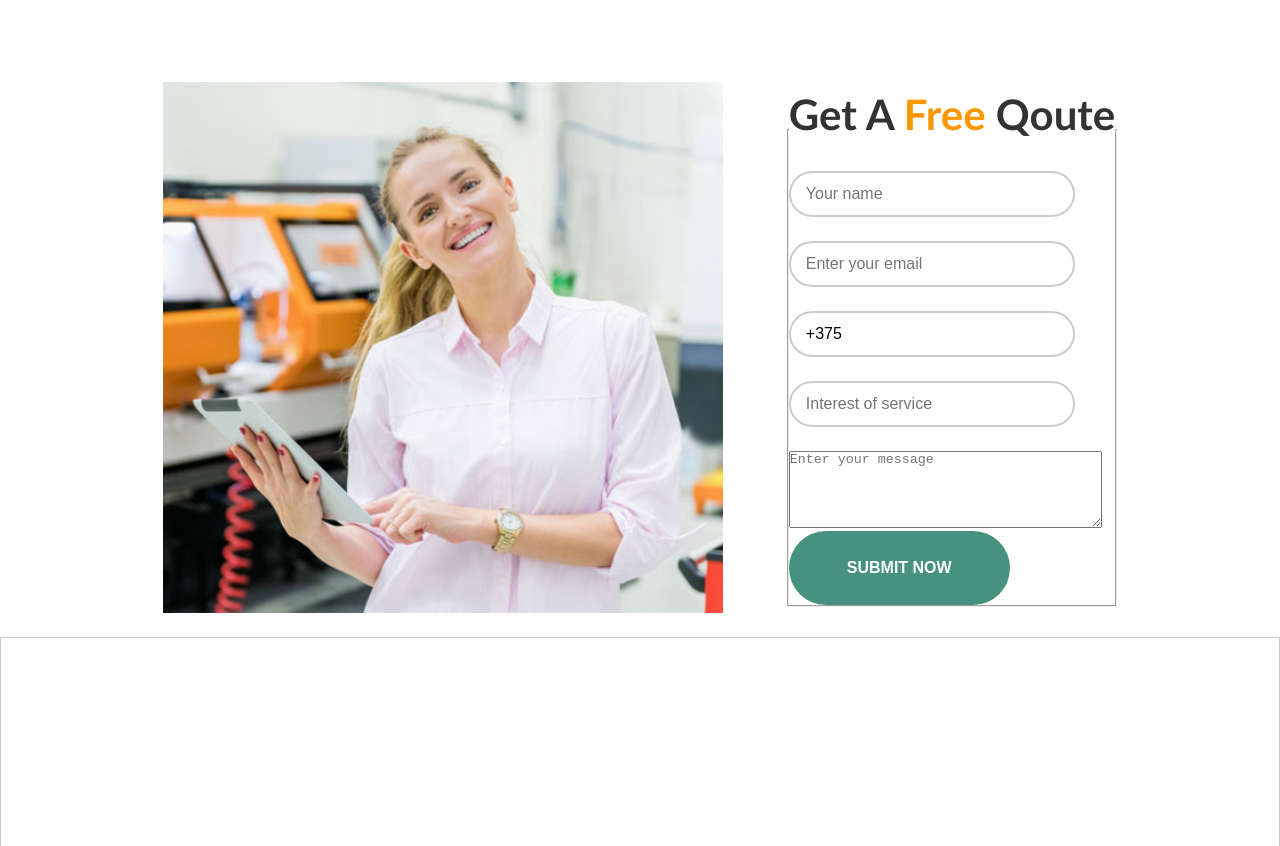
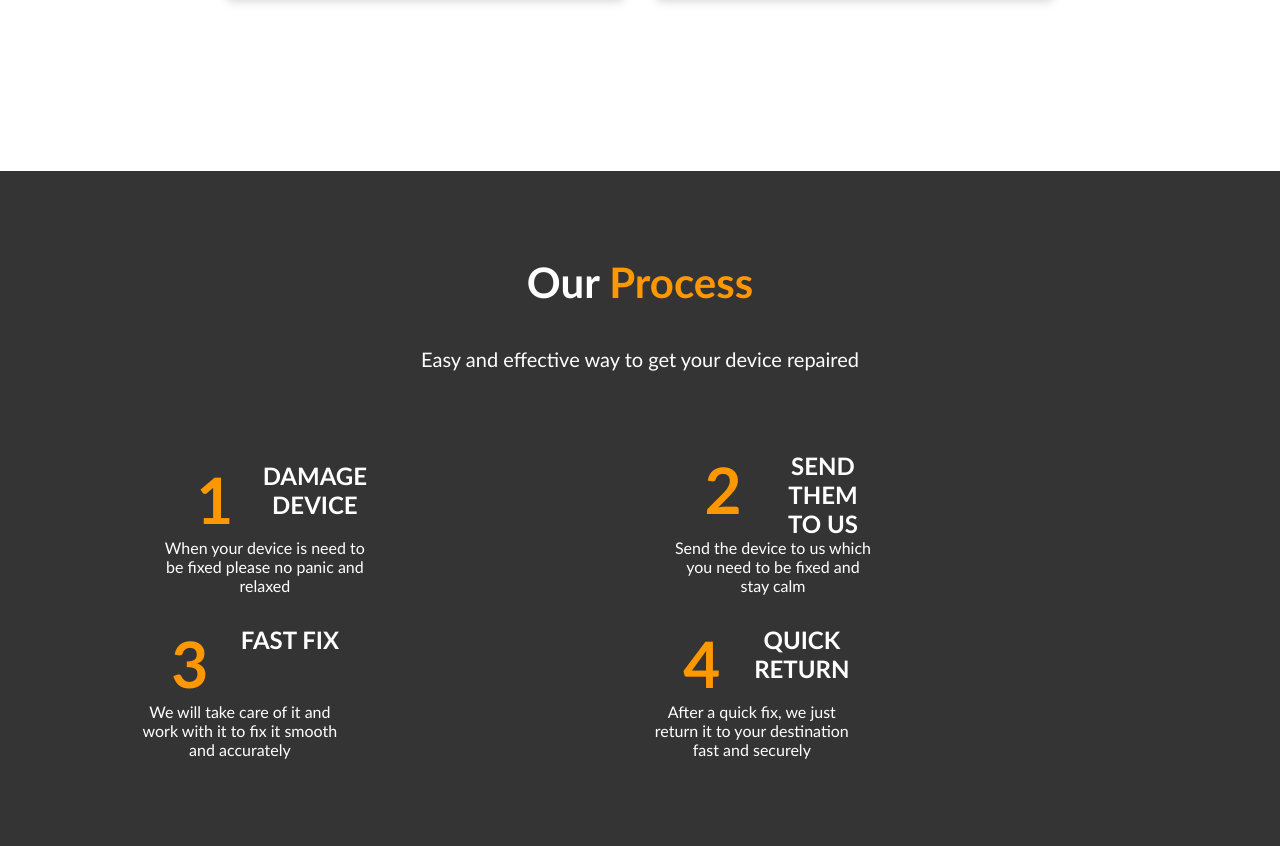
Before and after one commit to Trymid/Own-design, a plain HTML site: page index.html in a window 1280 px wide. Shown: the part 1954-2800 px from the top of the page. Drawn offline with Linux system fonts and the light colour scheme.

Commit message:
A few moments till final

```diff
--- a/index.html
+++ b/index.html
@@ -159,6 +159,53 @@
         </section>
 
 
+
+        <section class="main__processing processing">
+
+          <h2 class="processing__title title text-style-42px font-color-white">Our <span class="key-word">Process</span></h2>
+
+          <p class="processing__text text text-style-20px font-color-white">Easy and effective way to get your device repaired</p>
+
+          <div class="process-cards ">
+            <div class="process-card damage">
+              <p class="process-card__number text-style-64px font-color-orange">1</p>
+
+              <h3 class="process-card__title text-style-24px font-color-white">DAMAGE DEVICE</h3>
+
+              <p class="process-card__text text-style-16px font-color-white">When your device is need to be fixed please no panic and relaxed</p>
+            </div>
+
+
+            <div class="process-card send">
+              <p class="process-card__number text-style-64px font-color-orange">2</p>
+
+              <h3 class="process-card__title text-style-24px font-color-white">SEND THEM TO US</h3>
+
+              <p class="process-card__text text-style-16px font-color-white">Send the device to us which you need to be fixed and stay calm</p>
+            </div>
+
+
+            <div class="process-card fix">
+              <p class="process-card__number text-style-64px font-color-orange">3</p>
+
+              <h3 class="process-card__title text-style-24px font-color-white">FAST FIX</h3>
+
+              <p class="process-card__text text-style-16px font-color-white">We will take care of it and work with it to fix it smooth and accurately</p>
+            </div>
+
+
+            <div class="process-card return">
+              <p class="process-card__number text-style-64px font-color-orange">4</p>
+
+              <h3 class="process-card__title text-style-24px font-color-white">QUICK RETURN</h3>
+
+              <p class="process-card__text text-style-16px font-color-white">After a quick fix, we just return it to your destination fast and securely</p>
+            </div>
+          </div>
+
+        </section>
+
+
         <div class="main-form-container">
 
         <form class="main__form contact-us-form form" autocomplete="on">
@@ -182,7 +229,7 @@
              </p>
 
             <p>
-              <textarea name="message" class="" id="messageArea" rows="5" cols="37" placeholder="Enter your message"></textarea>
+              <textarea name="message" class="message-area" id="messageArea" placeholder="Enter your message"></textarea>
             </p>
 
             <button class="btn__submit btn_style_general" type="submit">SUBMIT NOW</button>
@@ -263,10 +310,12 @@
 
               <p>
                 <label class="label-newsletter title text-style-16px font-color-white" for="emailFieldNewsletter">Signup for regular newsletter  and stay up to date with our latest news</label>
-                <input type="email" class="email" name="email-address" id="emailFieldNewsletter" placeholder="Your email address"/>
+                <input type="email" class="email-newletter" name="email-address" id="emailFieldNewsletter" placeholder="Your email address"/>
               </p>
 
-              <button class="btn_style_small_half_square" type="submit"></button>
+
+
+              <button class="btn-newsletter btn_style_small_half_square" type="submit"></button>
             </fieldset>
           </form>
         </div>
--- a/styles/styles.css
+++ b/styles/styles.css
@@ -23,7 +23,8 @@ body {
 
 .header__container {
   max-width: 1920px;
-  font-size: 1.25rem; /* 20px */
+  font-size: 1.25rem;
+  /* 20px */
 }
 
 .header__top-line {
@@ -49,6 +50,7 @@ body {
 .icon__logo-style {
   width: 4rem;
   height: 4rem;
+  margin: 1rem;
 }
 
 .icon__top-line-right-header-style {
@@ -80,7 +82,7 @@ body {
 
 
 .header__bottom-line {
-  background-color:rgb(221, 255, 242);
+  background-color: rgb(221, 255, 242);
   padding: 1.875% 6.25% 1.875% 6.25%;
 }
 
@@ -118,7 +120,7 @@ body {
   background-image: url("../visual-content/icons/location.png");
 }
 
-.icon__bottom-line-header-style_schedule{
+.icon__bottom-line-header-style_schedule {
   background-image: url("../visual-content/icons/schedule.png");
 }
 
@@ -151,8 +153,6 @@ body {
   text-decoration: none;
 }
 
-
-
 .form__legend {
   padding-bottom: 2rem;
 }
@@ -164,23 +164,50 @@ body {
   flex-wrap: wrap;
   justify-content: center;
   align-items: center;
-  column-gap: 4em;
+  column-gap: 2em;
   row-gap: 2em;
+  background-image: url("../visual-content/background-images/pc-repair.jpg");
+  background-repeat: no-repeat;
+  background-attachment: fixed;
+  background-blend-mode: multiply;
+  background-color: rgba(28, 0, 44, 0.637);
 }
 
-input[type="text"], input[type="email"], input[type="tel"] {
+
+.contact-us-form {
+  background-color: rgba(172, 151, 211, 0.527);
+  padding: 2%;
+  border-radius: 5%;
+}
+
+input[type="text"],
+input[type="email"],
+input[type="tel"] {
   border: 2px solid #ccc;
   border-radius: 50px;
   font-size: 1rem;
-  background-color: white;
   padding: 12px 60px 12px 15px;
-  margin-bottom: 24px;
+  margin-bottom: 1rem;
 }
 
 .quote-image {
   width: 50%;
   height: auto;
   order: -1;
+  background-color: rgba(172, 151, 211, 0.527);
+  padding: 3% 2%;
+  border-radius: 30%;
+}
+
+.message-area {
+  resize: none;
+  border: 2px solid #ccc;
+  border-radius: 30px;
+  width: 17rem;
+  height: 6rem;
+  padding: 12px 0 12px 15px;
+  font-size: 1rem;
+  margin-bottom: 1rem;
 }
 
 .search-place {
@@ -205,8 +232,9 @@ input[type="text"], input[type="email"], input[type="tel"] {
   font-size: 1rem;
   font-weight: bold;
   background-color: rgb(86, 187, 143);
+}
 
-}
+
 
 /* =============== MAIN ==================== */
 
@@ -240,10 +268,10 @@ input[type="text"], input[type="email"], input[type="tel"] {
 }
 
 .services {
-    text-align: center;
+  text-align: center;
 }
 
-.services__title  {
+.services__title {
   padding-bottom: 2.5rem;
 }
 
@@ -258,7 +286,7 @@ input[type="text"], input[type="email"], input[type="tel"] {
   box-shadow: 0 0 10px 3px rgb(202, 202, 202);
   display: grid;
   grid-template-rows: repeat(3, min-content);
-  grid-template-columns: minmax(min-content, 270px)  60px;
+  grid-template-columns: minmax(min-content, 270px) 60px;
   text-align: start;
   row-gap: 2.5rem;
 }
@@ -300,6 +328,55 @@ input[type="text"], input[type="email"], input[type="tel"] {
   row-gap: 1.3rem;
 }
 
+.main__processing {
+  margin: 6.77% 0 6.77% 0;
+  padding: 6.77% 8.8541% 6.77% 8.8541%;
+  background-color: rgb(52, 52, 52);
+  text-align: center;
+}
+
+.process-cards {
+  display: flex;
+  flex-direction: row;
+  flex-wrap: wrap;
+  justify-content: space-evenly;
+  align-items: center
+
+}
+
+.processing__title {
+  padding-bottom: 2.5rem;
+}
+
+.processing__text {
+  padding: 0 5.68rem 5rem 5.68rem;
+}
+
+.process-card {
+  display: grid;
+  grid-template-rows: repeat(2, minmax(50px, 1fr));
+  grid-template-columns: repeat(auto-fit, minmax(30px, 100px ));
+  align-items: start;
+  justify-items: center;
+}
+
+.process-card__number {
+  grid-row: 1/2;
+  grid-column: 1/2;
+  align-items: start;
+  justify-self: center;
+}
+
+.process-card__title {
+  grid-row: 1/2;
+  grid-column: 2/3;
+}
+
+.process-card__text {
+  grid-row: 2/3;
+  grid-column: 1/3;
+}
+
 
 
 
@@ -318,11 +395,12 @@ input[type="text"], input[type="email"], input[type="tel"] {
 
 .footer-middle {
   padding: 6.25% 6.25%;
-  background: linear-gradient(to top right, rgba(55, 44, 59, 0.425), rgba(36, 37, 56, 0.623)), url("../visual-content/background-images/back-footer.jpg");
+  background-image: url("../visual-content/background-images/back-footer.jpg");
   background-size: cover;
   background-position: center center;
   background-repeat: no-repeat;
   background-blend-mode: multiply;
+  background-color: rgba(0, 0, 0, 0.712);
   display: grid;
   grid-template-rows: 1fr;
   grid-template-columns: repeat(auto-fit, minmax(300px, 1fr));
@@ -330,29 +408,22 @@ input[type="text"], input[type="email"], input[type="tel"] {
   row-gap: 2.5rem;
   justify-items: center;
   align-items: start;
-  /* display: flex;
-  flex-direction: column;
-  flex-wrap: wrap; */
+
 }
 
-/* .form__fieldset {
-  max-width: 300px;
+.form__fieldset {
   border: 0 none;
-  display: flex;
-  flex-direction: column;
-  flex-wrap: wrap;
-  justify-content: flex-start;
-  align-items: center;
 }
 
 
- */
+
 .about {
   display: flex;
   flex-wrap: wrap;
   justify-content: flex-start;
   align-items: center;
   row-gap: 3.125rem;
+
 }
 
 .social-media {
@@ -377,7 +448,10 @@ input[type="text"], input[type="email"], input[type="tel"] {
   padding-bottom: 3.125rem;
 }
 
-
+.footer__form {
+  display: flex;
+  column-gap: 1rem;
+}
 
 
 .footer-bottom__legal {
@@ -396,6 +470,11 @@ input[type="text"], input[type="email"], input[type="tel"] {
 
 .text-style-88px {
   font-size: 5.5rem;
+  font-weight: bold;
+}
+
+.text-style-64px {
+  font-size: 4rem;
   font-weight: bold;
 }
 
@@ -469,7 +548,7 @@ input[type="text"], input[type="email"], input[type="tel"] {
 .menu__link_header_btn_style {
   text-decoration: none;
   color: white;
-  padding: 1.6rem 0.8rem;
+  padding: 2.25rem 0.8rem;
 }
 
 .menu__link_footer_link_style {
@@ -537,7 +616,7 @@ input[type="text"], input[type="email"], input[type="tel"] {
   font-weight: bold;
   border: none;
   background-color: rgb(71, 146, 127);
-  border-radius:  50px;
+  border-radius: 50px;
   text-decoration: none;
 }
 
```
Also changed, not shown: visual-content/background-images/pc-repair.jpg (added).
